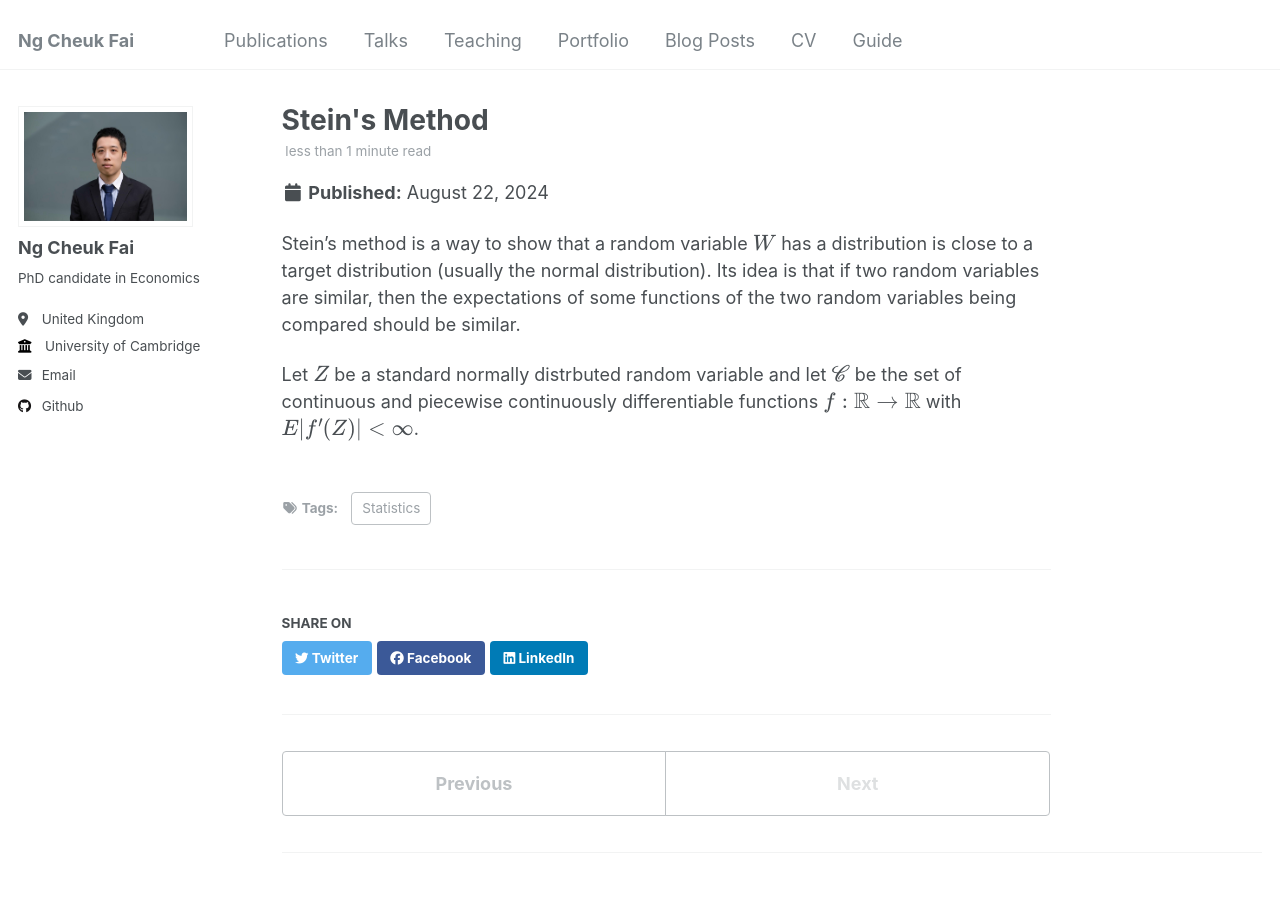
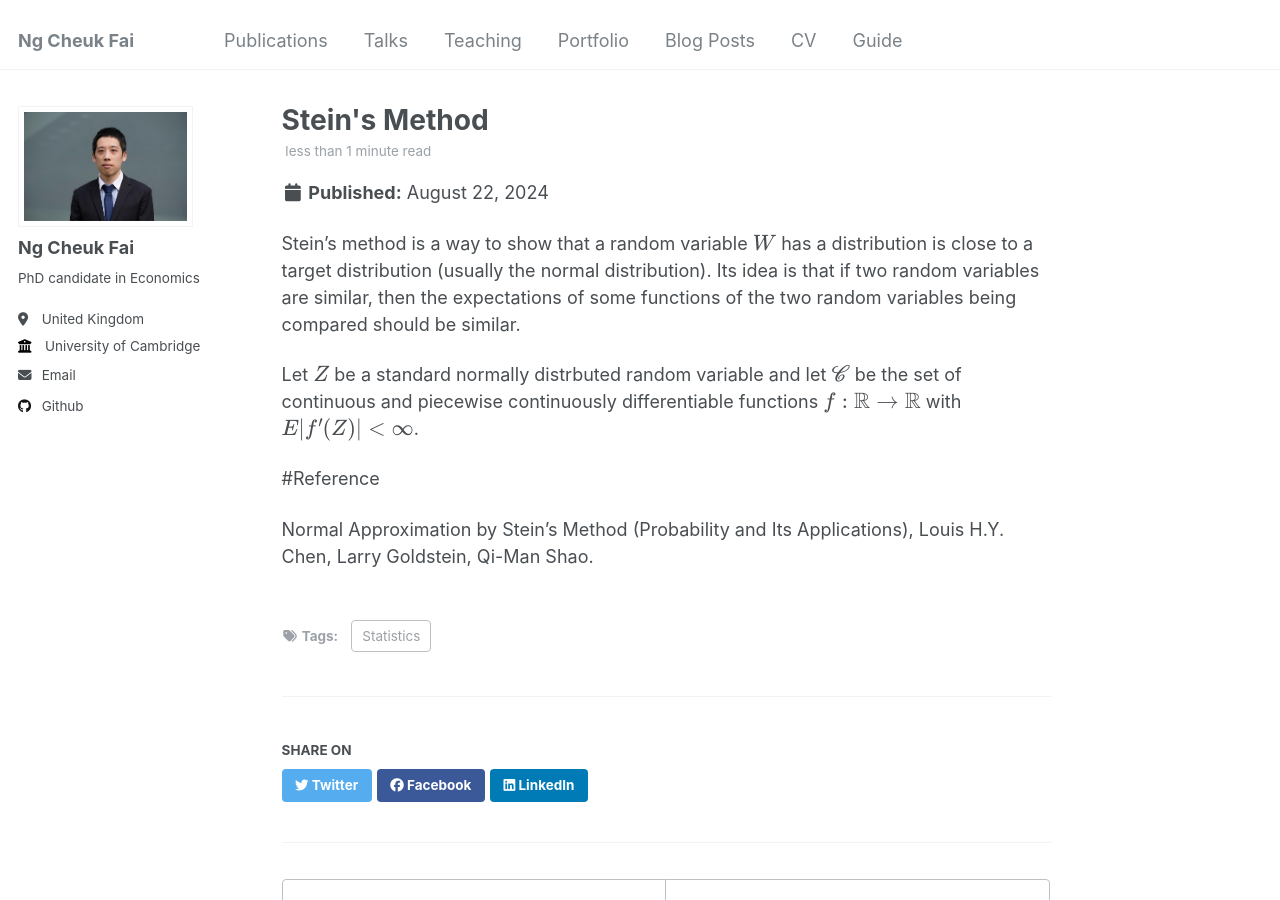
Before and after one commit to ngcheukfai/ngcheukfai.github.io, a Jekyll site: the page built from _posts/2024-08-22-steins-method.md, in a window 1280 px wide and 900 px high. Built offline with Jekyll 4.4.1, drawn with Linux system fonts in a browser that asks for light colours.

Commit message:
1st post

```diff
--- a/_posts/2024-08-22-steins-method.md
+++ b/_posts/2024-08-22-steins-method.md
@@ -10,3 +10,7 @@ Stein's method is a way to show that a random variable $$W$$ has a distribution
 
 
 Let $$Z$$ be a standard normally distrbuted random variable and let $$\mathscr{C}$$ be the set of continuous and piecewise continuously differentiable functions $$f:\mathbb{R}\rightarrow \mathbb{R}$$ with $$E\lvert f'(Z)\rvert<\infty$$.
+
+#Reference
+
+Normal Approximation by Stein’s Method (Probability and Its Applications), Louis H.Y. Chen, Larry Goldstein, Qi-Man Shao.
```
Also changed, not shown: 2 other files.
